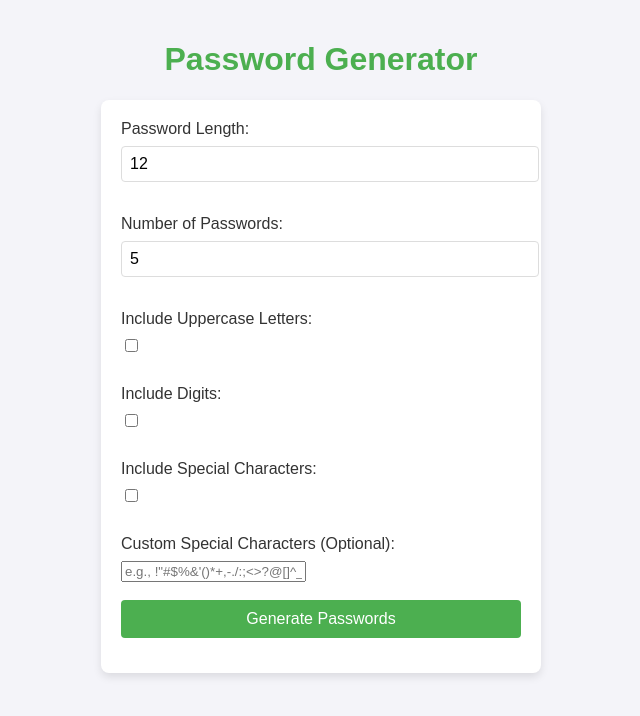
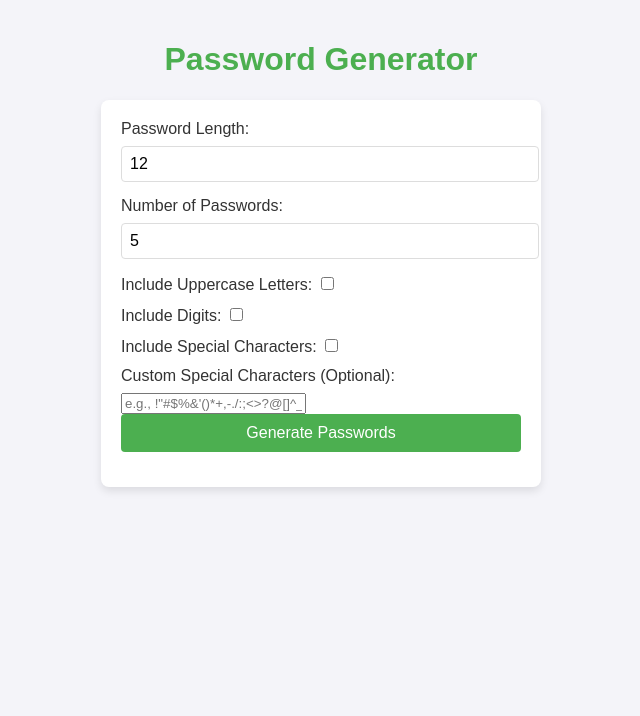
Before and after one commit to yassnemo/A-flask-password-generator-web-app, a Flask app: page / in a window 1280 px wide. Shown: the top 716 px of the page, without its empty margins (319-959 px from the left). Run offline with Flask 3, Linux system fonts and the light colour scheme.

Commit message:
update to align the boxes accordinaly

```diff
--- a/templates/index.html
+++ b/templates/index.html
@@ -21,29 +21,35 @@
     {% endwith %}
 
     <form method="POST">
+        <div class="form-group">
             <label for="length">Password Length:</label>
             <input type="number" id="length" name="length" value="12" min="4" required>
-        <br><br>
+        </div>
 
+        <div class="form-group">
             <label for="num_passwords">Number of Passwords:</label>
             <input type="number" id="num_passwords" name="num_passwords" value="5" min="1" required>
-        <br><br>
+        </div>
 
-        <label for="uppercase">Include Uppercase Letters:</label>
+        <div class="form-group checkbox-group">
+            <span>Include Uppercase Letters:</span>
             <input type="checkbox" id="uppercase" name="uppercase">
-        <br><br>
+        </div>
 
-        <label for="digits">Include Digits:</label>
+        <div class="form-group checkbox-group">
+            <span>Include Digits:</span>
             <input type="checkbox" id="digits" name="digits">
-        <br><br>
+        </div>
 
-        <label for="special_chars">Include Special Characters:</label>
+        <div class="form-group checkbox-group">
+            <span>Include Special Characters:</span>
             <input type="checkbox" id="special_chars" name="special_chars">
-        <br><br>
+        </div>
 
+        <div class="form-group">
             <label for="special_chars_set">Custom Special Characters (Optional):</label>
             <input type="text" id="special_chars_set" name="special_chars_set" placeholder='e.g., !"#$%&amp;&#39;()*+,-./:;&lt;&gt;?@[]^_`{|}~'>
-        <br><br>
+        </div>
 
         <button type="submit">Generate Passwords</button>
     </form>
```
Lines whose indentation alone changed are shown as unchanged.
